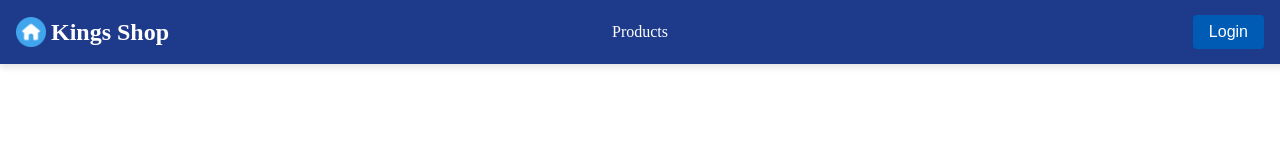
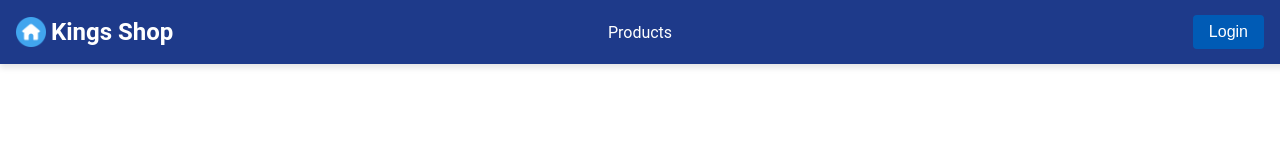
Before and after one commit to bokekez/shop, a React (Vite) app: page / in a window 1280 px wide. Shown: the top 160 px of the page. Built offline with nearby package versions, Linux system fonts and the light colour scheme.

Commit message:
added a global font

```diff
--- /dev/null
+++ b/src/global.css
@@ -0,0 +1,3 @@
+body {
+  font-family: 'Roboto', sans-serif;
+}
--- a/src/main.tsx
+++ b/src/main.tsx
@@ -1,6 +1,7 @@
 import { StrictMode } from 'react';
 import { createRoot } from 'react-dom/client';
 import App from './App.tsx';
+import './global.css';
 
 createRoot(document.getElementById('root')!).render(
   <StrictMode>
```
